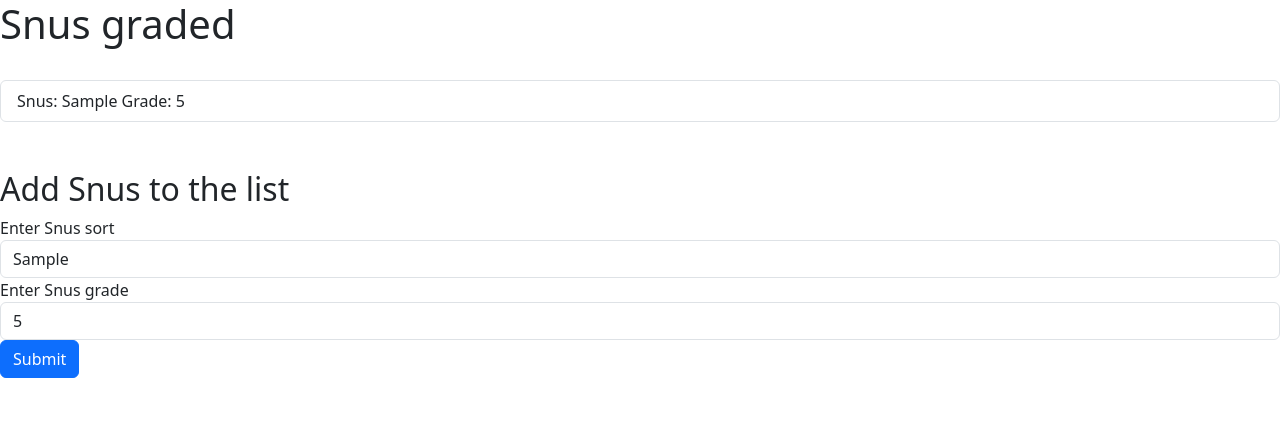
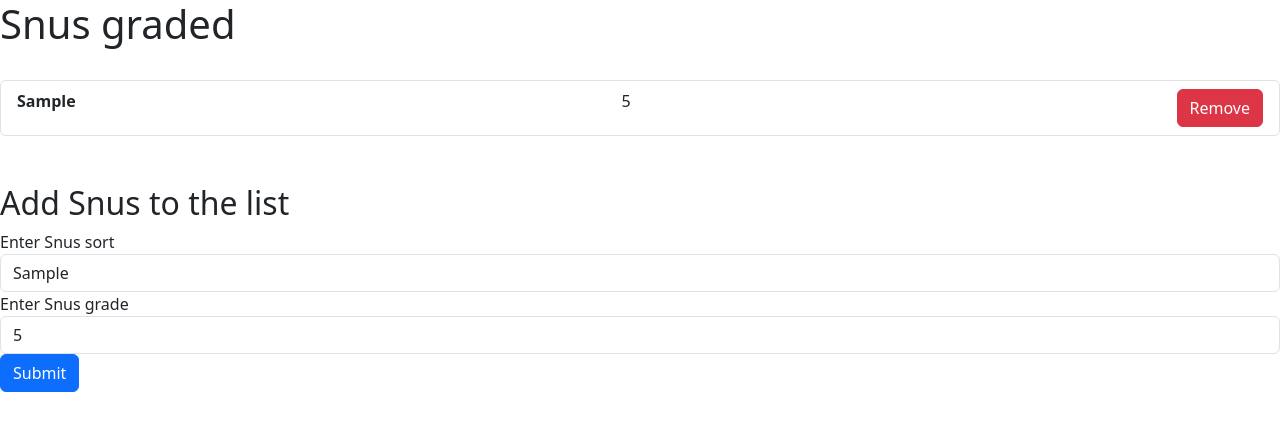
Before and after one commit to Jari1980/ReactList, a React (Vite) app: page / in a window 1280 px wide. Both pictures are taken after typing "Sample", "5" into the empty fields and a click on the button "Submit". Shown: the top 430 px of the page. Built offline with nearby package versions, Linux system fonts and the light colour scheme; no server answers.

Commit message:
CSS and non functional delete button added to list

```diff
--- a/src/App.jsx
+++ b/src/App.jsx
@@ -2,30 +2,25 @@ import { useState, useEffect } from "react";
 import "bootstrap/dist/css/bootstrap.css";
 
 export default function App() {
+  const [name, setName] = useState("");
+  const [grade, setGrade] = useState("");
 
-  const [name, setName] = useState('')
-  const [grade, setGrade] = useState('')
+  const [snuss, setSnuss] = useState([]);
 
-  const [snuss, setSnuss] = useState([  ])
-
-  useEffect(()=> {
-    // call api and set its result into the array
-    fetch('http://localhost:8080/snus')
+  useEffect(() => {
+    fetch("http://localhost:8080/snus")
       .then((res) => {
-      return res.json()
+        return res.json();
       })
       .then((data) => {
         console.log(data);
-      //setName(data.snus.name)
-      //console.log(name)
-      setSnuss(data)
-    })
-  }, [])
+        setSnuss(data);
+      });
+  }, []);
 
-  const handleClick = event => {
-    setSnuss([...snuss, {name: name, grade: grade}])
-  }
-
+  const handleClick = (event) => {
+    setSnuss([...snuss, { name: name, grade: grade }]);
+  };
 
   return (
     <>
@@ -35,9 +30,19 @@ export default function App() {
         {snuss.map((snuss) => {
           return (
             <li key={snuss.name} className="list-group-item">
+              <div style={{textAlign:"center"}}>
+                <span style={{ float: "left" }}><b>{snuss.name}</b></span>
+                <span style={{ display:"inline-block", textAlign: "center" }}>{snuss.grade}</span>
                 <span>
-                Snus: {snuss.name} Grade: {snuss.grade}
+                  <button
+                    type="button"
+                    className="btn btn-danger"
+                    style={{ float: "right" }}
+                  >
+                    Remove
+                  </button>
                 </span>
+              </div>
             </li>
           );
         })}
@@ -53,8 +58,8 @@ export default function App() {
             className="form-control"
             id="snusInput"
             placeholder="Enter new snus"
-            value = {name}
-            onChange={()=> setName(event.target.value)}
+            value={name}
+            onChange={() => setName(event.target.value)}
           />
         </div>
         <div className="form-group">
@@ -65,7 +70,7 @@ export default function App() {
             id="snusGrade"
             placeholder="Enter Snus grade 1-5"
             value={grade}
-            onChange={()=> setGrade(event.target.value)}
+            onChange={() => setGrade(event.target.value)}
           />
         </div>
         <button type="button" className="btn btn-primary" onClick={handleClick}>
@@ -74,5 +79,4 @@ export default function App() {
       </form>
     </>
   );
-
 }
```
Lines whose indentation alone changed are shown as unchanged.
